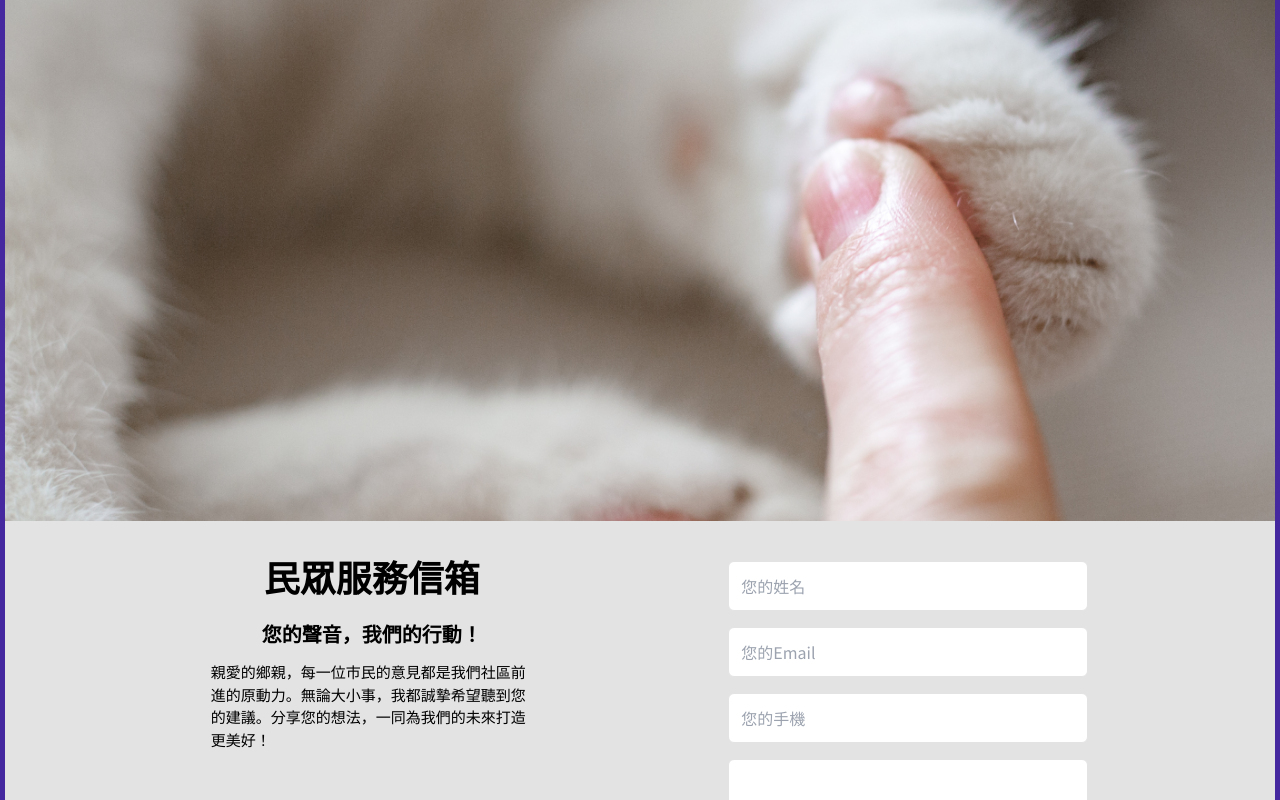
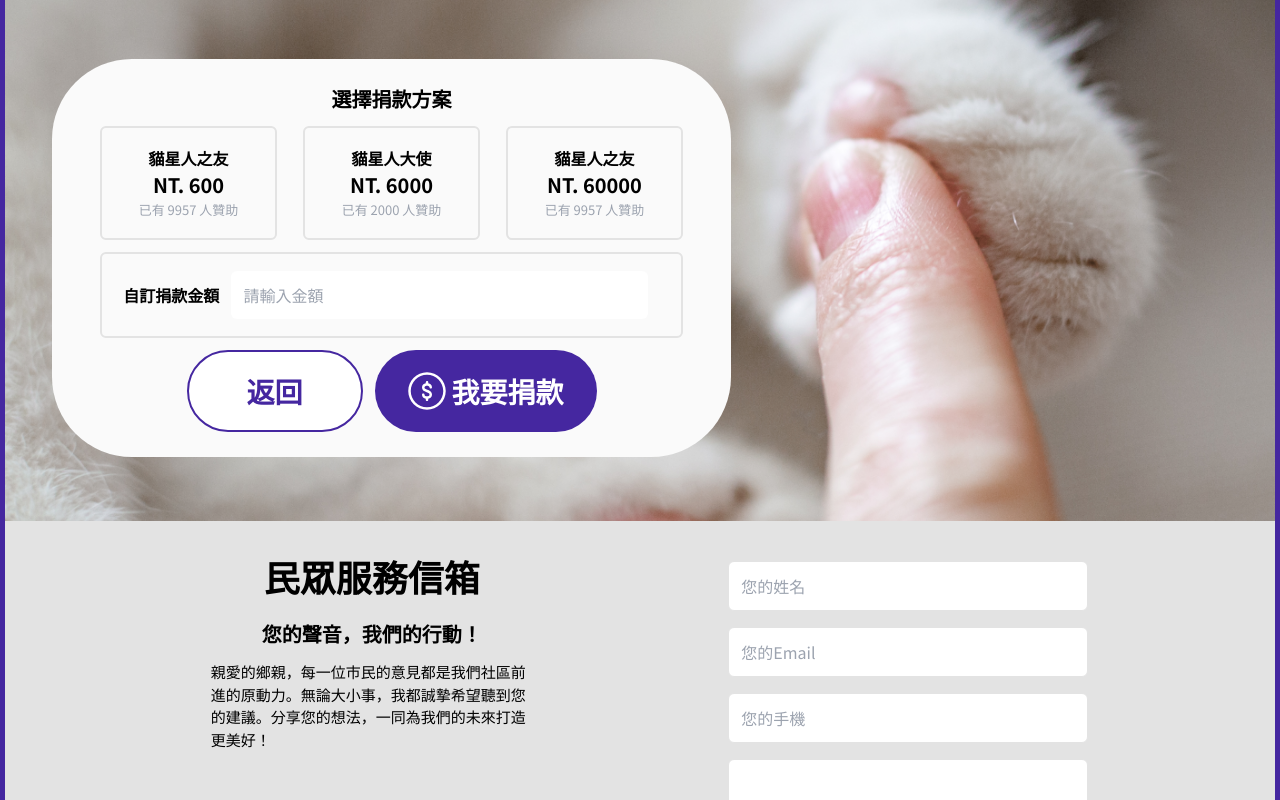
Before and after one commit to rejennylo/theF2E2023, a React (Vite) app: page / in a window 1280 px wide. Both pictures are taken after a click on the link "前往捐款". Shown: the part 2515-3315 px from the top of the page. Built offline with nearby package versions, Linux system fonts and the light colour scheme.

Commit message:
fix: Donate card switching failed

```diff
--- a/src/components/Donate.jsx
+++ b/src/components/Donate.jsx
@@ -123,8 +123,8 @@ const IsDonate = ({
           </label>
         </div>
         <div name="icons" className="flex justify-center gap-3">
-          <a
-            href="#"
+          <button
+            type="button"
             name="toClose"
             className="flex-center-all rounded-full gap-1 w-[120px] h-[60px] lg:w-[176px] lg:h-[82px] bg-white border-2 border-main-purple"
             onClick={isDonateCloseClick}
@@ -132,7 +132,7 @@ const IsDonate = ({
             <span className="inline-block text-[20px] lg:text-[28px] font-bold text-main-purple">
               返回
             </span>
-          </a>
+          </button>
           <button
             type="submit"
             name="isDone"
@@ -162,18 +162,16 @@ const DonateDone = ({ isDonateCloseClick, hidden }) => {
           NT. 6000
         </span>
       </div>
-      <a
-        href="#"
+      <button
+        type="button"
         name="toClose"
         className="flex-center-all rounded-full gap-1 w-[120px] h-[60px] lg:w-[176px] lg:h-[82px] bg-white border-2 border-main-purple"
         onClick={isDonateCloseClick}
       >
-        <span
-          className="inline-block text-[20px] lg:text-[28px] font-bold text-main-purple"
-        >
+        <span className="inline-block text-[20px] lg:text-[28px] font-bold text-main-purple">
           返回
         </span>
-      </a>
+      </button>
     </div>
   );
 };
@@ -183,7 +181,7 @@ export const Donate = ({ donateDatas }) => {
 
   const handleClick = (e) => {
     e.preventDefault();
-    setIsDonateState(e.target.name);
+    setIsDonateState(e.currentTarget.name);
   };
 
   return (
```
